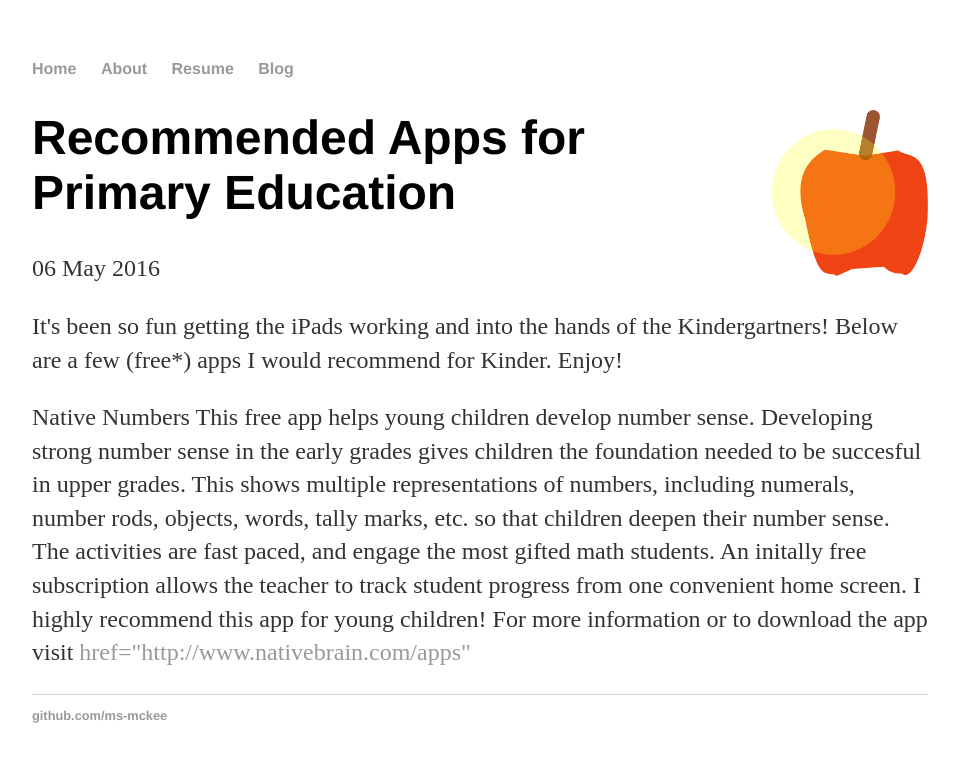
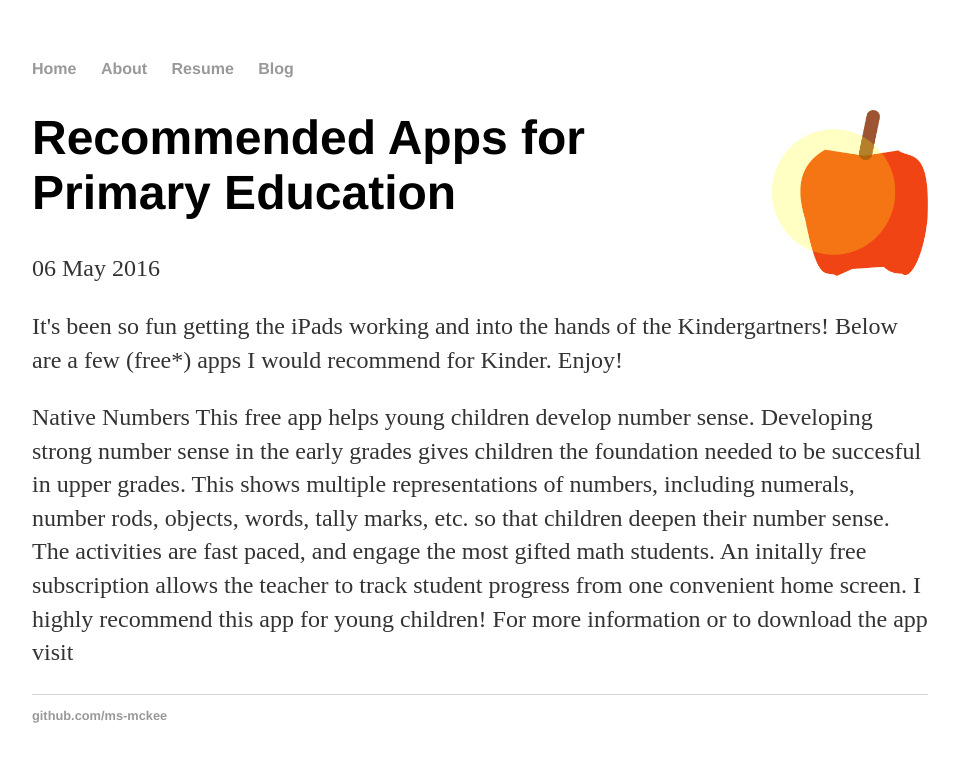
Before and after one commit to ms-mckee/ms-mckee.github.io, a Jekyll site: the page built from _posts/2016-05-12-recommendedapps.md, in a window 1280 px wide. Shown: the top 762 px of the page, without its empty margins (160-1119 px from the left). Built offline with Jekyll 4.4.1, drawn with Linux system fonts in a browser that asks for light colours.

Commit message:
Update 2016-05-12-recommendedapps.md

```diff
--- a/_posts/2016-05-12-recommendedapps.md
+++ b/_posts/2016-05-12-recommendedapps.md
@@ -11,5 +11,5 @@ It's been so fun getting the iPads working and into the hands of the Kindergartn
 This free app helps young children develop number sense. Developing strong number sense in the early grades gives children the foundation needed to be succesful in upper grades. This shows multiple representations of numbers, including numerals, number rods, objects, words, tally marks, etc. so that children deepen their number sense. The activities are fast paced, and engage the most gifted math students. An initally free subscription allows the teacher to track student progress from one convenient home screen.
 I highly recommend this app for young children!
 For more information or to download the app visit
-<a> href="http://www.nativebrain.com/apps"</a>
+<a href="http://www.nativebrain.com/apps"></a>
 </p>
```
